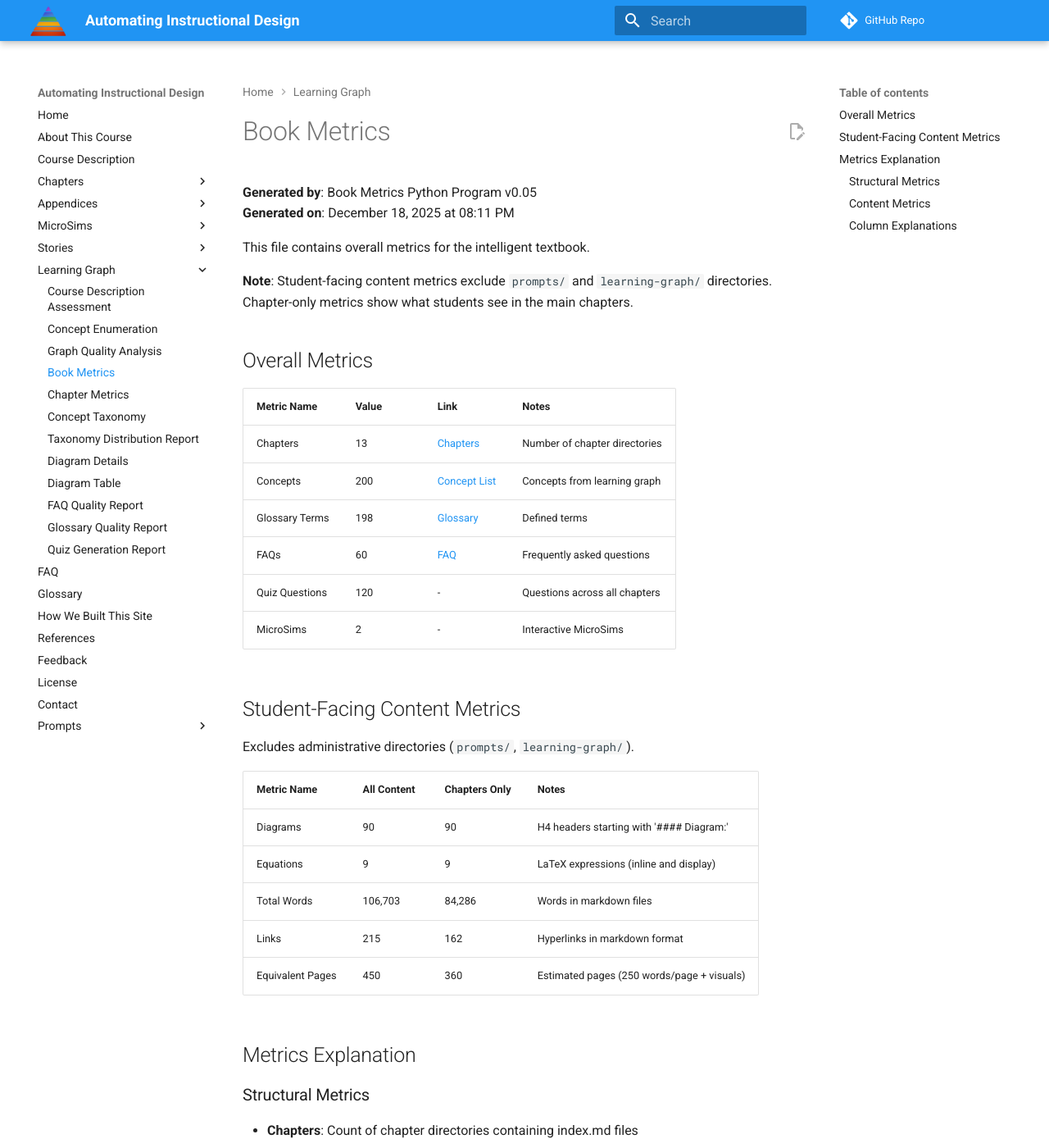
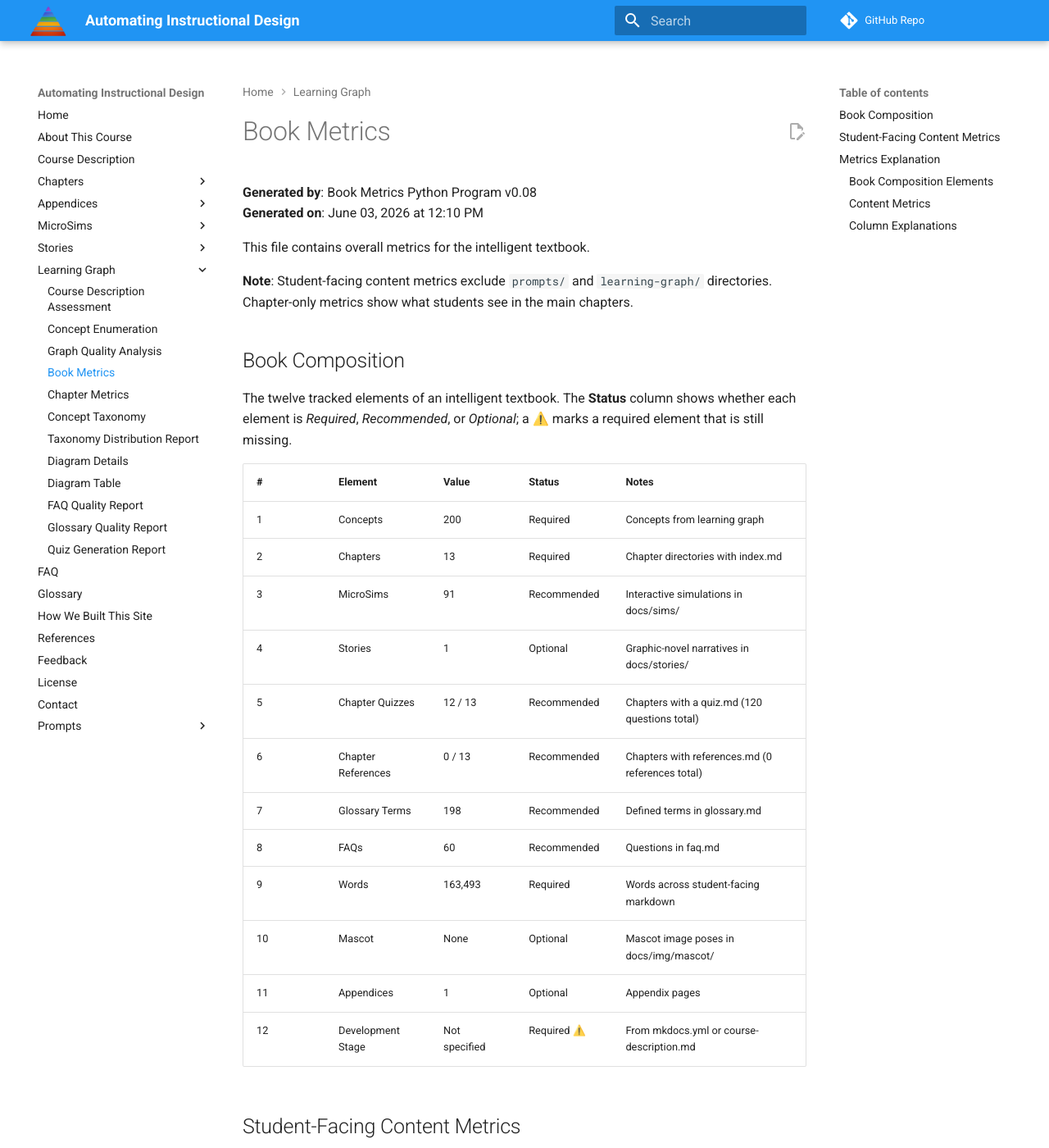
Before and after one commit to dmccreary/automating-instructional-design, an MkDocs documentation site: the page built from docs/learning-graph/book-metrics.md, in a window 1280 px wide and 1400 px high. Shown: the whole window at 82% size. Built offline with MkDocs 1.6.1 and Material for MkDocs 9.7.7, drawn with Linux system fonts in a browser that asks for light colours; comment, search, counter and statistics services are not loaded; some of the changed text lies outside the part shown.

Commit message:
Add book-metrics.json learning graph metrics and content updates
Co-Authored-By: Claude Opus 4.8 <noreply@anthropic.com>

```diff
--- a/docs/learning-graph/book-metrics.md
+++ b/docs/learning-graph/book-metrics.md
@@ -1,22 +1,30 @@
 # Book Metrics
 
-**Generated by**: Book Metrics Python Program v0.05
-**Generated on**: December 18, 2025 at 08:11 PM
+**Generated by**: Book Metrics Python Program v0.08
+**Generated on**: June 03, 2026 at 12:10 PM
 
 This file contains overall metrics for the intelligent textbook.
 
 **Note**: Student-facing content metrics exclude `prompts/` and `learning-graph/` directories. Chapter-only metrics show what students see in the main chapters.
 
-## Overall Metrics
+## Book Composition
 
-| Metric Name | Value | Link | Notes |
-|-------------|-------|------|-------|
-| Chapters | 13 | [Chapters](../chapters/index.md) | Number of chapter directories |
-| Concepts | 200 | [Concept List](./concept-list.md) | Concepts from learning graph |
-| Glossary Terms | 198 | [Glossary](../glossary.md) | Defined terms |
-| FAQs | 60 | [FAQ](../faq.md) | Frequently asked questions |
-| Quiz Questions | 120 | - | Questions across all chapters |
-| MicroSims | 2 | - | Interactive MicroSims |
+The twelve tracked elements of an intelligent textbook. The **Status** column shows whether each element is *Required*, *Recommended*, or *Optional*; a ⚠️ marks a required element that is still missing.
+
+| # | Element | Value | Status | Notes |
+|---|---------|-------|--------|-------|
+| 1 | Concepts | 200 | Required | Concepts from learning graph |
+| 2 | Chapters | 13 | Required | Chapter directories with index.md |
+| 3 | MicroSims | 91 | Recommended | Interactive simulations in docs/sims/ |
+| 4 | Stories | 1 | Optional | Graphic-novel narratives in docs/stories/ |
+| 5 | Chapter Quizzes | 12 / 13 | Recommended | Chapters with a quiz.md (120 questions total) |
+| 6 | Chapter References | 0 / 13 | Recommended | Chapters with references.md (0 references total) |
+| 7 | Glossary Terms | 198 | Recommended | Defined terms in glossary.md |
+| 8 | FAQs | 60 | Recommended | Questions in faq.md |
+| 9 | Words | 163,493 | Required | Words across student-facing markdown |
+| 10 | Mascot | None | Optional | Mascot image poses in docs/img/mascot/ |
+| 11 | Appendices | 1 | Optional | Appendix pages |
+| 12 | Development Stage | Not specified | Required ⚠️ | From mkdocs.yml or course-description.md |
 
 ## Student-Facing Content Metrics
 
@@ -25,21 +33,27 @@ Excludes administrative directories (`prompts/`, `learning-graph/`).
 | Metric Name | All Content | Chapters Only | Notes |
 |-------------|-------------|---------------|-------|
 | Diagrams | 90 | 90 | H4 headers starting with '#### Diagram:' |
-| Equations | 9 | 9 | LaTeX expressions (inline and display) |
-| Total Words | 106,703 | 84,286 | Words in markdown files |
-| Links | 215 | 162 | Hyperlinks in markdown format |
-| Equivalent Pages | 450 | 360 | Estimated pages (250 words/page + visuals) |
+| Equations | 14 | 9 | LaTeX expressions (inline and display) |
+| Total Words | 163,493 | 85,935 | Words in markdown files |
+| Links | 755 | 254 | Hyperlinks in markdown format |
+| Equivalent Pages | 721 | 411 | Estimated pages (250 words/page + visuals) |
 
 ## Metrics Explanation
 
-### Structural Metrics
+### Book Composition Elements
 
-- **Chapters**: Count of chapter directories containing index.md files
-- **Concepts**: Number of rows in learning-graph.csv
-- **Glossary Terms**: H4 headers in glossary.md
-- **FAQs**: H3 headers in faq.md
-- **Quiz Questions**: H4 headers with numbered questions (e.g., '#### 1.') or H2 headers in quiz.md files
-- **MicroSims**: Directories in docs/sims/ with index.md files
+- **Concepts** *(required)*: Number of rows in learning-graph.csv
+- **Chapters** *(required)*: Count of chapter directories containing index.md files
+- **MicroSims** *(recommended)*: Directories in docs/sims/ with index.md files
+- **Stories** *(optional)*: Story directories in docs/stories/ with index.md files
+- **Chapter Quizzes** *(recommended)*: Chapters containing a quiz.md file (with total quiz questions in the notes)
+- **Chapter References** *(recommended)*: Chapters containing a references.md file (with total reference entries in the notes)
+- **Glossary Terms** *(recommended)*: H4 headers in glossary.md
+- **FAQs** *(recommended)*: H3 headers in faq.md
+- **Words** *(required)*: All words in student-facing markdown files (excluding code blocks and URLs)
+- **Mascot** *(optional)*: Image files (poses) in docs/img/mascot/
+- **Appendices** *(optional)*: Pages in the appendices/ directory (excluding index.md)
+- **Development Stage** *(required)*: `development_stage` value in mkdocs.yml (or course-description.md); shows 'Not specified' if absent
 
 ### Content Metrics
 
```
Also changed, not shown: docs/learning-graph/book-metadata.json (added, +24 -0 lines), docs/learning-graph/book-metrics.json (added, +27 -0 lines), docs/learning-graph/chapter-metrics.md (+19 -17 lines), 1 other file.
